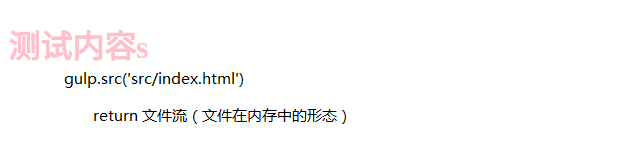
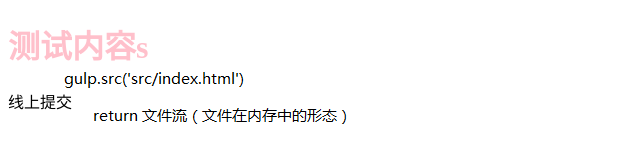
Before and after one commit to ungxp/new-repository, a website: page src/index.html in a window 1280 px wide. Shown: the top 165 px of the page, 0-640 px from the left. Drawn offline with nearby package versions, Linux system fonts and the light colour scheme; files that its build step writes are made by us from their sources.

Commit message:
线上提交了文件

```diff
--- a/src/index.html
+++ b/src/index.html
@@ -9,6 +9,7 @@
 <body>
 <!-- 测试注释 -->
   <h1>测试内容s</h1>
+  线上提交
   <script src="scripts/all.js"></script>
 </body>
 
```
